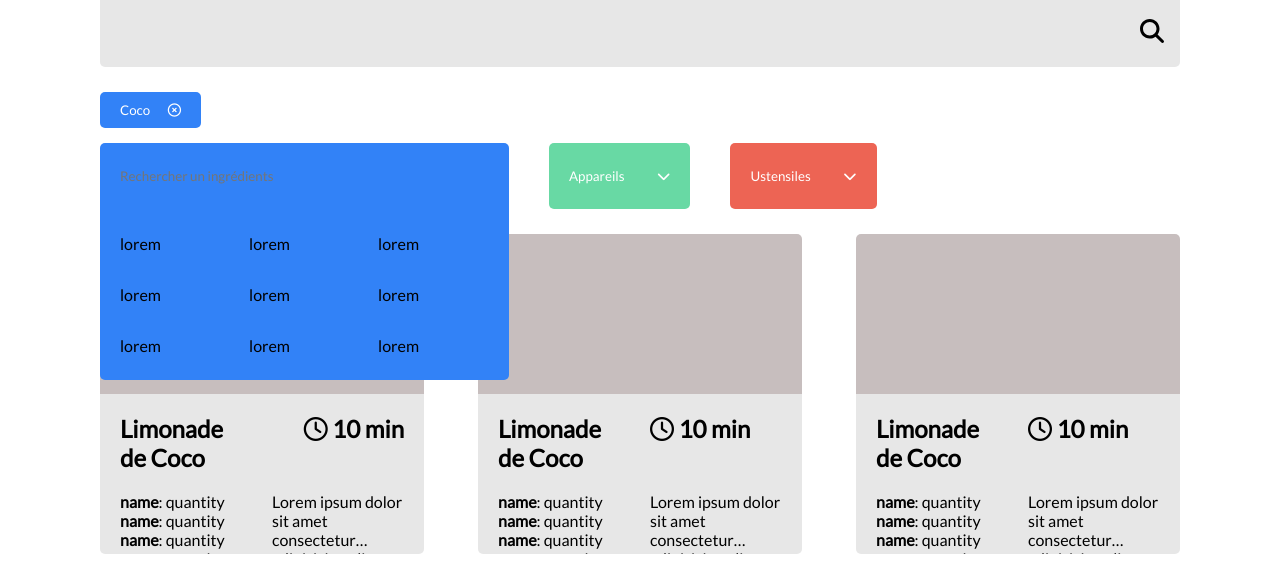
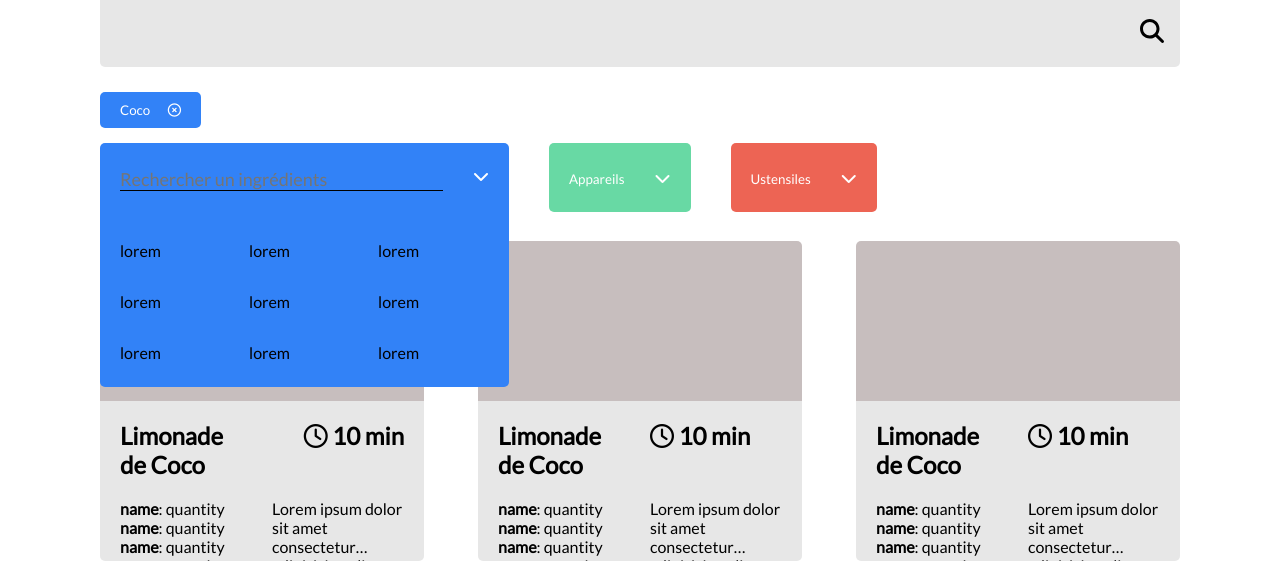
Before and after one commit to Redshark61/P6, a plain HTML site: page index.html in a window 1280 px wide. Both pictures are taken after a click on the button "Ingrédients". Shown: the part 161-744 px from the top of the page. Drawn offline with Linux system fonts and the light colour scheme.

Commit message:
dropdown for tag button

```diff
--- a/index.html
+++ b/index.html
@@ -30,9 +30,10 @@
 				</div>
 				<div class="flex">
 					<div class="tag-wrapper no-left">
-						<button class="btn tag-ingredients">
-							Ingrédients <i class="fa-sharp fa-solid fa-chevron-down"></i>
-						</button>
+						<span class="block btn tag-ingredients">
+							<button class="no-btn c-white">Ingrédients</button
+							><i class="fa-sharp fa-solid fa-chevron-down"></i>
+						</span>
 						<ul class="tag-ingredients tag-list no-left no-list flex flex-w-3">
 							<li>lorem</li>
 							<li>lorem</li>
@@ -46,9 +47,10 @@
 						</ul>
 					</div>
 					<div class="tag-wrapper">
-						<button class="btn tag-machine">
-							Appareils <i class="fa-sharp fa-solid fa-chevron-down"></i>
-						</button>
+						<span class="block btn tag-machine">
+							<button class="no-btn c-white">Appareils</button
+							><i class="fa-sharp fa-solid fa-chevron-down"></i>
+						</span>
 						<ul class="tag-machine tag-list no-list flex flex-w-3">
 							<li>lorem</li>
 							<li>lorem</li>
@@ -62,9 +64,10 @@
 						</ul>
 					</div>
 					<div class="tag-wrapper">
-						<button class="btn tag-tools">
-							Ustensiles <i class="fa-sharp fa-solid fa-chevron-down"></i>
-						</button>
+						<span class="block btn tag-tools">
+							<button class="no-btn c-white">Ustensiles</button
+							><i class="fa-sharp fa-solid fa-chevron-down"></i>
+						</span>
 						<ul class="tag-tools tag-list no-list flex flex-w-3">
 							<li>lorem</li>
 							<li>lorem</li>
--- /dev/null
+++ b/scss/base/_typo.scss
@@ -0,0 +1,3 @@
+.c-white {
+  color: #fff;
+}
--- a/scss/components/_input.scss
+++ b/scss/components/_input.scss
@@ -28,3 +28,10 @@
   width: 100%;
   padding: 25px 20px 15px 0;
 }
+
+.input-light {
+  outline: none;
+  border-bottom: 1px solid black;
+  font-size: 18px;
+  width: 100%;
+}
--- a/scss/components/_tag.scss
+++ b/scss/components/_tag.scss
@@ -22,12 +22,12 @@
         justify-content: space-between;
       }
 
-      .fa-chevron-down {
-        transform: rotate(180deg);
-        transition: 0.3s;
-      }
+    }
 
+    &:not(.active)>.tag-list {
+      display: none;
     }
+
 
   }
 
--- /dev/null
+++ b/scss/layout/_block.scss
@@ -0,0 +1,3 @@
+.block {
+  display: block;
+}
--- a/scss/main.scss
+++ b/scss/main.scss
@@ -1,9 +1,11 @@
 @use "base/reset";
+@use "base/typo";
 
 @use "./layout/flex";
 @use "./layout/grid";
 @use "./layout/text";
 @use "./layout/list";
+@use "./layout/block";
 
 @use "./components/tag";
 @use "./components/button";
--- a/src/js/index.js
+++ b/src/js/index.js
@@ -1,21 +1,55 @@
-const $tagBtns = document.querySelectorAll(".tag-wrapper > button");
+const $tagBtns = document.querySelectorAll(".tag-wrapper > span");
+const $is = Array.from($tagBtns).map((e) => e.querySelector("i"));
+const buttons = {
+	"tag-tools": "Ustensiles",
+	"tag-ingredients": "Ingrédients",
+	"tag-machine": "Appareils",
+};
 
 $tagBtns.forEach(($tagBtn) => {
 	$tagBtn.addEventListener("click", (e) => {
-		$tagBtn.parentElement.classList.toggle("active");
-		const $list = $tagBtn.nextElementSibling;
-		const width = $list.clientWidth;
-		if ($tagBtn.parentElement.classList.contains("active")) {
-			const $classes = $tagBtn.classList;
-			const $input = document.createElement("input");
-			$input.setAttribute("type", "text");
-			$input.classList = $classes;
-			$input.style.width = `${width}px`;
-			$input.placeholder = `Rechercher un ${$tagBtn.textContent.trim().toLowerCase()}`;
-			$tagBtn.replaceWith($input);
-		} else {
-			$tagBtn.setAttribute("style", "");
-			$tagBtn.replaceWith(document.createElement("button"));
-		}
+		console.log("click on span 1");
+		toggle($tagBtn);
 	});
 });
+
+function toggle($tagBtn) {
+	let $parent;
+	let $list;
+	let $button;
+	let $span;
+	if ($tagBtn.tagName === "I") {
+		$parent = $tagBtn.parentElement.parentElement;
+		$list = $tagBtn.parentElement.nextElementSibling;
+		$button = $tagBtn.previousElementSibling;
+		$span = $tagBtn.parentElement;
+	} else {
+		$parent = $tagBtn.parentElement;
+		$list = $tagBtn.nextElementSibling;
+		$button = $tagBtn.querySelector("button");
+		$span = $tagBtn;
+	}
+
+	$parent.classList.toggle("active");
+	const width = $list.clientWidth;
+
+	if ($parent.classList.contains("active")) {
+		const $input = document.createElement("input");
+		$input.classList.add("no-btn", "input-light");
+		$input.setAttribute("type", "text");
+		$input.placeholder = `Rechercher un ${$tagBtn.textContent.trim().toLowerCase()}`;
+		$span.style.width = `${width}px`;
+		$button.replaceWith($input);
+		$input.addEventListener("click", (e) => {
+			e.stopPropagation();
+		});
+	} else {
+		$span.style.width = "auto";
+		const $button = document.createElement("button");
+		$button.classList.add("no-btn", "c-white");
+		$button.textContent =
+			buttons[Array.from($span.classList).filter((c) => c.startsWith("tag-"))[0]];
+		const $input = $span.querySelector("input");
+		$input.replaceWith($button);
+	}
+}
```
Also changed, not shown: assets/icons/chevron-down-solid.svg (added), scss/main.css, 1 other file.
